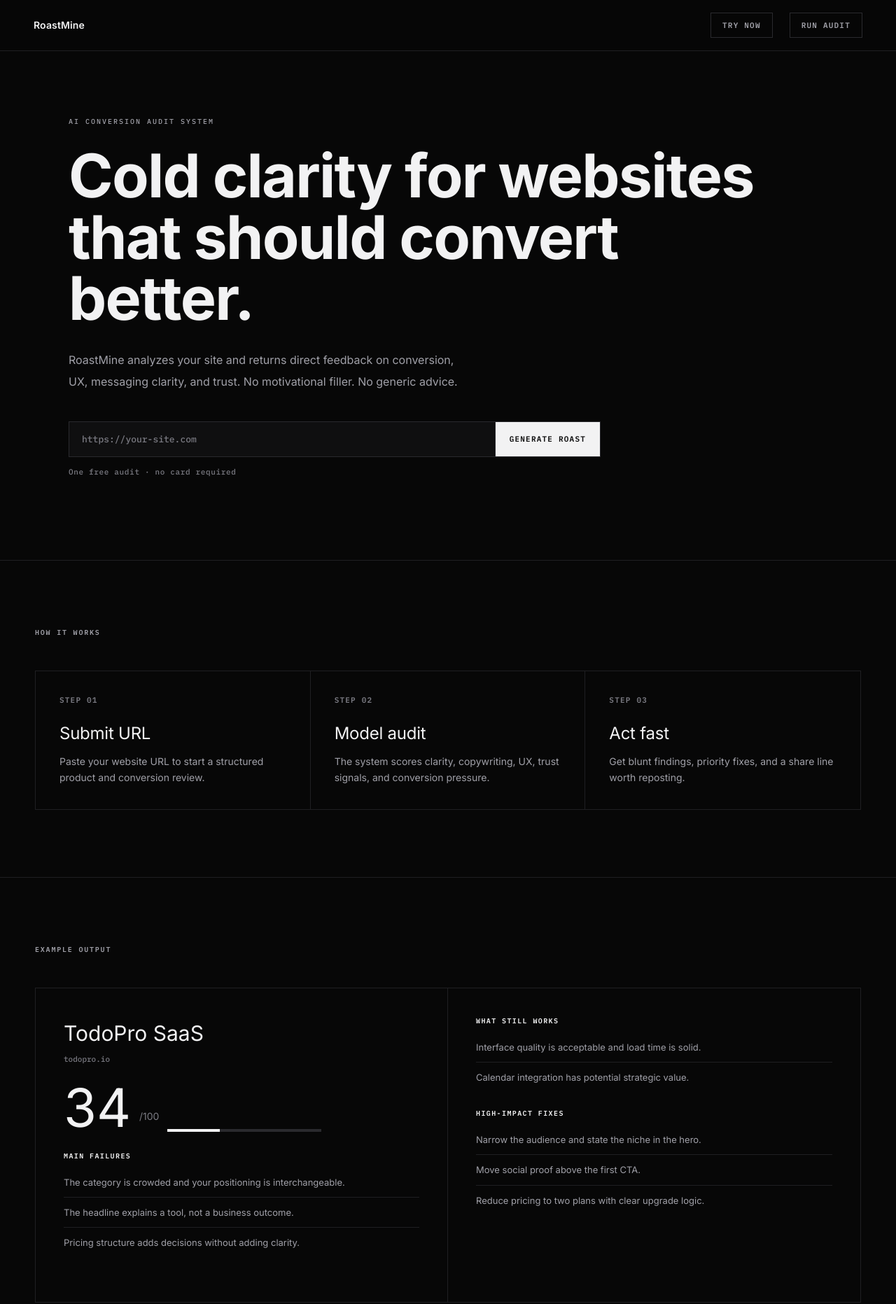
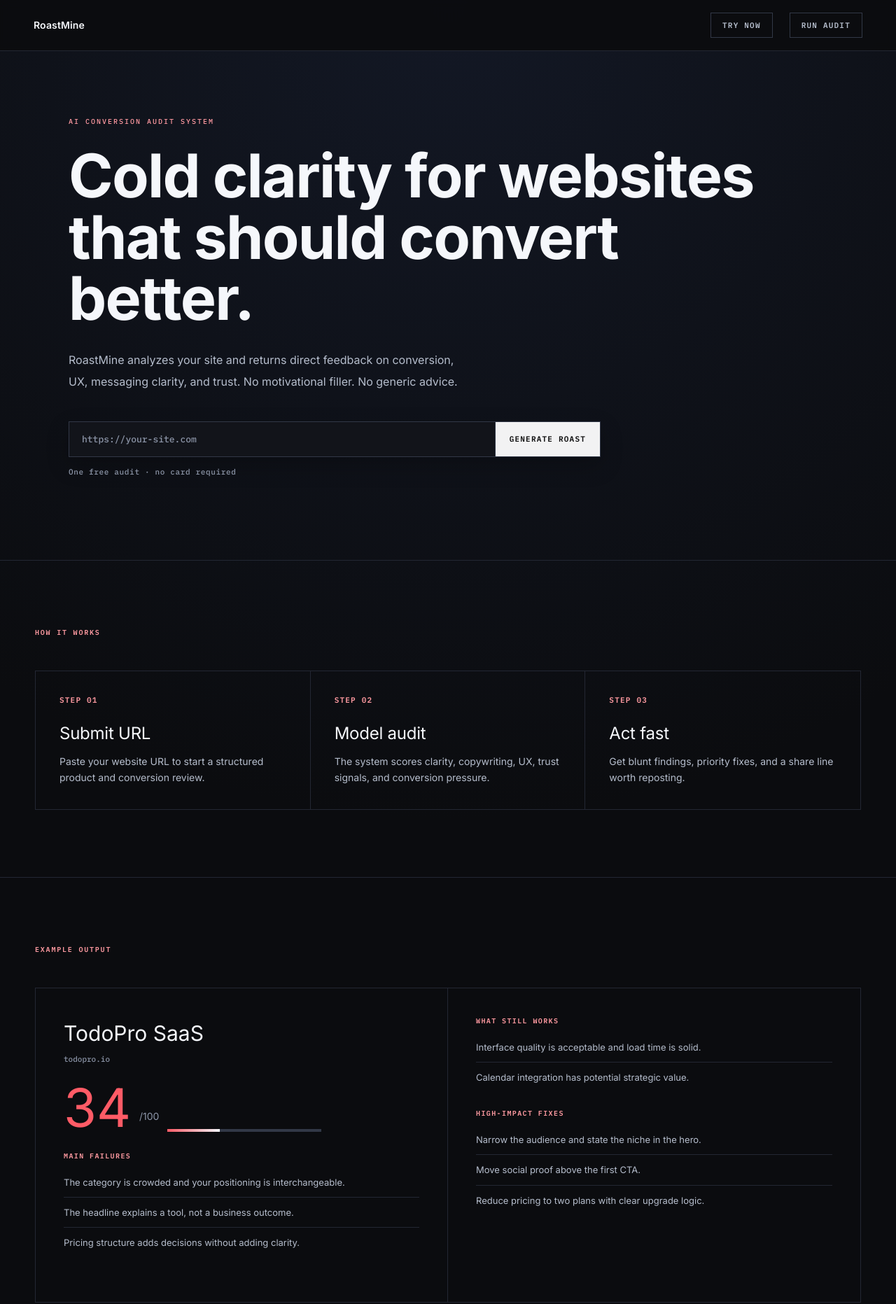
Before and after one commit to squidyxxx34-prog/RoastMe, a plain HTML site: page index.html in a window 1280 px wide. Shown: the top 1863 px of the page at 70% size. Drawn offline with Linux system fonts and the light colour scheme.

Commit message:
Make UI friendlier while keeping sharp visual language

```diff
--- a/index.html
+++ b/index.html
@@ -7,19 +7,19 @@
 <link rel="preconnect" href="https://fonts.googleapis.com"/>
 <link href="https://fonts.googleapis.com/css2?family=Inter:wght@400;500;600;700&family=IBM+Plex+Mono:wght@400;500;600&display=swap" rel="stylesheet"/>
 <style>
-:root{--bg:#070707;--panel:#0f0f10;--line:#1f1f22;--line-2:#2a2a2e;--text:#f2f2f3;--muted:#a0a0a8;--sub:#7b7b83;--accent:#f2f2f3;--font:'Inter',system-ui,sans-serif;--mono:'IBM Plex Mono',monospace}
-*{margin:0;padding:0;box-sizing:border-box}body{background:var(--bg);color:var(--text);font-family:var(--font);font-size:14px;line-height:1.6}a{text-decoration:none;color:inherit}
-nav{position:fixed;inset:0 0 auto 0;z-index:10;display:flex;justify-content:space-between;align-items:center;padding:18px 48px;border-bottom:1px solid var(--line);background:rgba(7,7,7,.97)}
-.logo{font-weight:600;letter-spacing:.01em}.nav-r{display:flex;gap:24px;align-items:center}.btn-nav,.btn-nav-cta{font:600 11px var(--mono);letter-spacing:.11em;text-transform:uppercase;border:1px solid var(--line-2);background:transparent;color:var(--muted);padding:10px 16px}.btn-nav:hover,.btn-nav-cta:hover{color:var(--text);border-color:#3a3a40}
-.hero{min-height:100vh;display:flex;flex-direction:column;justify-content:center;padding:144px 48px 96px;max-width:1180px;margin:0 auto}.tag{font:500 10px var(--mono);letter-spacing:.2em;text-transform:uppercase;color:var(--muted);margin-bottom:28px}
-.hero-title{font-size:clamp(42px,7vw,86px);line-height:1.02;letter-spacing:-.02em;max-width:980px}.hero-sub{margin-top:28px;max-width:580px;color:var(--muted);font-size:16px;line-height:1.9}
-.hero-actions{margin-top:42px;max-width:760px}.url-roast-form{display:flex;border:1px solid var(--line-2);background:var(--panel)}.url-roast-input{flex:1;background:transparent;border:none;outline:none;color:var(--text);padding:16px 18px;font:500 13px var(--mono)}.url-roast-input::placeholder{color:var(--sub)}.url-roast-submit{border:none;border-left:1px solid var(--line-2);background:#f2f2f3;color:#0b0b0c;padding:16px 20px;font:600 11px var(--mono);text-transform:uppercase;letter-spacing:.11em}.url-roast-submit:hover{background:#dedee0}
+:root{--bg:#0b0c0f;--panel:#12141a;--line:#232733;--line-2:#323847;--text:#f5f7fb;--muted:#b5bdcc;--sub:#8d96a9;--accent:#f5f7fb;--red:#ff5b66;--red-soft:#ff9aa1;--font:'Inter',system-ui,sans-serif;--mono:'IBM Plex Mono',monospace}
+*{margin:0;padding:0;box-sizing:border-box}body{background:radial-gradient(circle at top,#131825 0%,var(--bg) 55%);color:var(--text);font-family:var(--font);font-size:14px;line-height:1.6}a{text-decoration:none;color:inherit}
+nav{position:fixed;inset:0 0 auto 0;z-index:10;display:flex;justify-content:space-between;align-items:center;padding:18px 48px;border-bottom:1px solid var(--line);background:rgba(11,12,15,.92);backdrop-filter:blur(6px)}
+.logo{font-weight:600;letter-spacing:.01em}.nav-r{display:flex;gap:24px;align-items:center}.btn-nav,.btn-nav-cta{font:600 11px var(--mono);letter-spacing:.11em;text-transform:uppercase;border:1px solid var(--line-2);background:transparent;color:var(--muted);padding:10px 16px}.btn-nav:hover,.btn-nav-cta:hover{color:var(--text);border-color:var(--red-soft)}
+.hero{min-height:100vh;display:flex;flex-direction:column;justify-content:center;padding:144px 48px 96px;max-width:1180px;margin:0 auto}.tag{font:500 10px var(--mono);letter-spacing:.2em;text-transform:uppercase;color:var(--red-soft);margin-bottom:28px}
+.hero-title{font-size:clamp(42px,7vw,86px);line-height:1.02;letter-spacing:-.02em;max-width:980px}.hero-sub{margin-top:28px;max-width:580px;color:var(--muted);font-size:16px;line-height:1.9;text-wrap:pretty}
+.hero-actions{margin-top:42px;max-width:760px}.url-roast-form{display:flex;border:1px solid var(--line-2);background:var(--panel);box-shadow:0 12px 32px rgba(0,0,0,.22)}.url-roast-input{flex:1;background:transparent;border:none;outline:none;color:var(--text);padding:16px 18px;font:500 13px var(--mono)}.url-roast-input:focus{background:rgba(255,255,255,.02)}.url-roast-input::placeholder{color:var(--sub)}.url-roast-submit{border:none;border-left:1px solid var(--line-2);background:#f2f2f3;color:#0b0b0c;padding:16px 20px;font:600 11px var(--mono);text-transform:uppercase;letter-spacing:.11em}.url-roast-submit:hover{background:var(--red-soft);color:#13090a}
 .url-error{margin-top:10px;font:500 11px var(--mono);color:#d9d9df;display:none}.hero-fine{display:block;margin-top:14px;color:var(--sub);font:500 11px var(--mono);letter-spacing:.06em}
-.section{padding:96px 48px;border-top:1px solid var(--line)}.sec-wrap{max-width:1180px;margin:0 auto}.sec-label{font:600 10px var(--mono);letter-spacing:.18em;text-transform:uppercase;color:var(--muted);margin-bottom:48px}
-.steps{display:grid;grid-template-columns:repeat(3,1fr);border:1px solid var(--line)}.step{padding:34px;border-right:1px solid var(--line)}.step:last-child{border-right:none}.step-num{font:600 11px var(--mono);color:var(--sub);letter-spacing:.11em;text-transform:uppercase;margin-bottom:22px;display:block}.step-title{font-size:24px;letter-spacing:-.01em;margin-bottom:10px}.step-desc{color:var(--muted)}
+.section{padding:96px 48px;border-top:1px solid var(--line)}.sec-wrap{max-width:1180px;margin:0 auto}.sec-label{font:600 10px var(--mono);letter-spacing:.18em;text-transform:uppercase;color:var(--red-soft);margin-bottom:48px}
+.steps{display:grid;grid-template-columns:repeat(3,1fr);border:1px solid var(--line)}.step{padding:34px;border-right:1px solid var(--line)}.step:last-child{border-right:none}.step-num{font:600 11px var(--mono);color:var(--red-soft);letter-spacing:.11em;text-transform:uppercase;margin-bottom:22px;display:block}.step-title{font-size:24px;letter-spacing:-.01em;margin-bottom:10px}.step-desc{color:var(--muted)}
 .example-wrap{display:grid;grid-template-columns:1fr 1fr;border:1px solid var(--line)}.example-left,.example-right{padding:40px}.example-left{border-right:1px solid var(--line)}.ex-title{font-size:30px;margin-bottom:6px}.ex-url{font:500 11px var(--mono);color:var(--sub);margin-bottom:28px}
-.score-row{display:flex;align-items:flex-end;gap:12px;margin-bottom:28px}.score-big{font-size:76px;line-height:.9}.score-max{color:var(--sub);margin-bottom:10px}.score-bar-bg{height:4px;background:var(--line-2);width:220px}.score-bar-fill{height:100%;background:var(--text);width:34%}
-.ex-block{margin-bottom:24px}.ex-block-title{font:600 10px var(--mono);letter-spacing:.14em;text-transform:uppercase;color:var(--text);margin-bottom:10px}.ex-item{padding:10px 0;border-bottom:1px solid var(--line);color:var(--muted);font-size:13px;line-height:1.7}.ex-item:last-child{border-bottom:none}
+.score-row{display:flex;align-items:flex-end;gap:12px;margin-bottom:28px}.score-big{font-size:76px;line-height:.9;color:var(--red)}.score-max{color:var(--sub);margin-bottom:10px}.score-bar-bg{height:4px;background:var(--line-2);width:220px}.score-bar-fill{height:100%;background:linear-gradient(90deg,var(--red),var(--text));width:34%}
+.ex-block{margin-bottom:24px}.ex-block-title{font:600 10px var(--mono);letter-spacing:.14em;text-transform:uppercase;color:var(--red-soft);margin-bottom:10px}.ex-item{padding:10px 0;border-bottom:1px solid var(--line);color:var(--muted);font-size:13px;line-height:1.7}.ex-item:last-child{border-bottom:none}
 footer{padding:28px 48px;border-top:1px solid var(--line);display:flex;justify-content:space-between;color:var(--sub);font:500 11px var(--mono)}
 @media(max-width:768px){nav,.hero,.section,footer{padding-left:20px;padding-right:20px}.steps,.example-wrap{grid-template-columns:1fr}.step,.example-left{border-right:none}.step{border-bottom:1px solid var(--line)}.example-left{border-bottom:1px solid var(--line)}.url-roast-form{flex-direction:column}.url-roast-submit{border-left:none;border-top:1px solid var(--line-2)}}
 </style>
```
Also changed, not shown: roast.html (+8 -8 lines).
